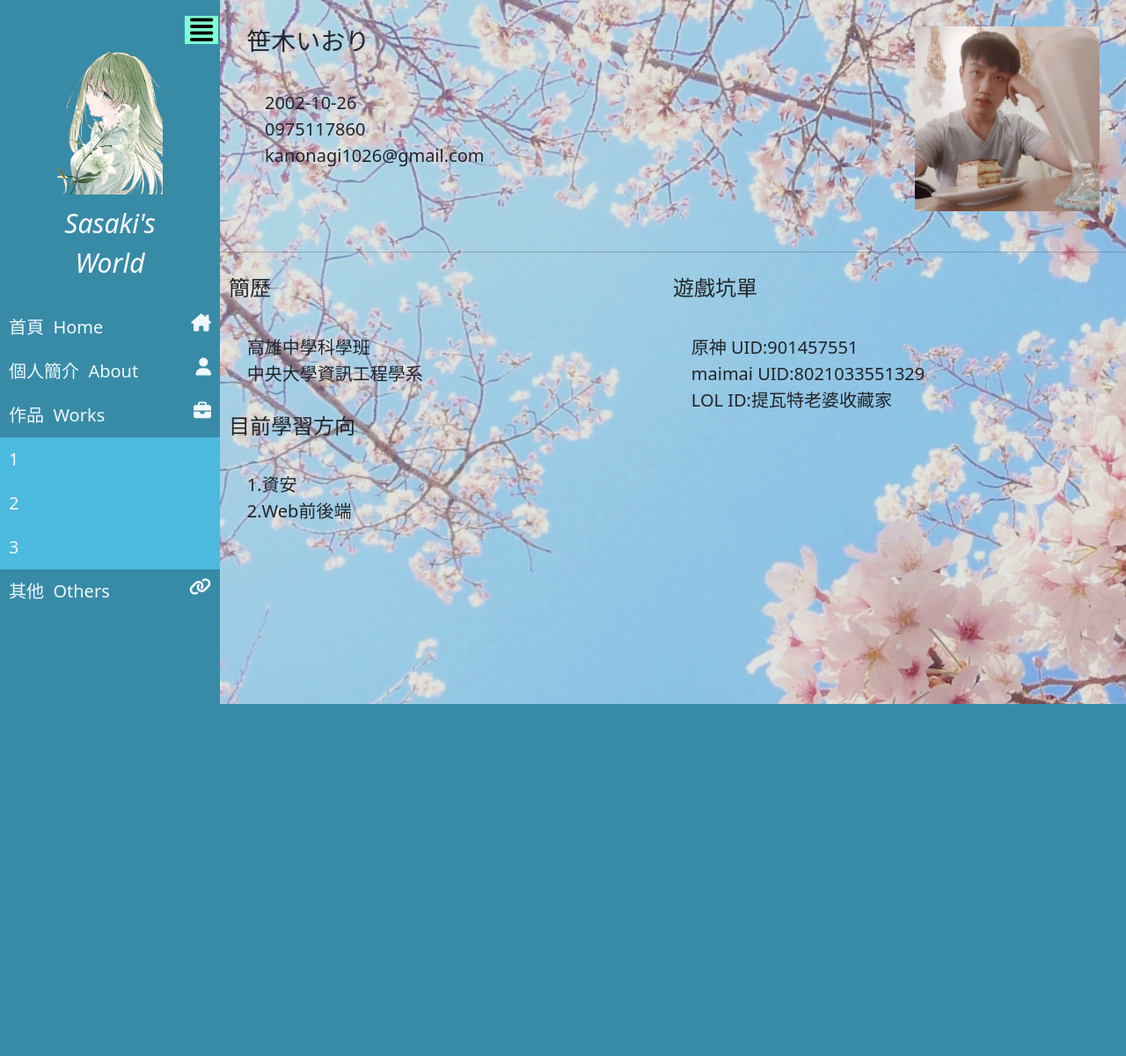
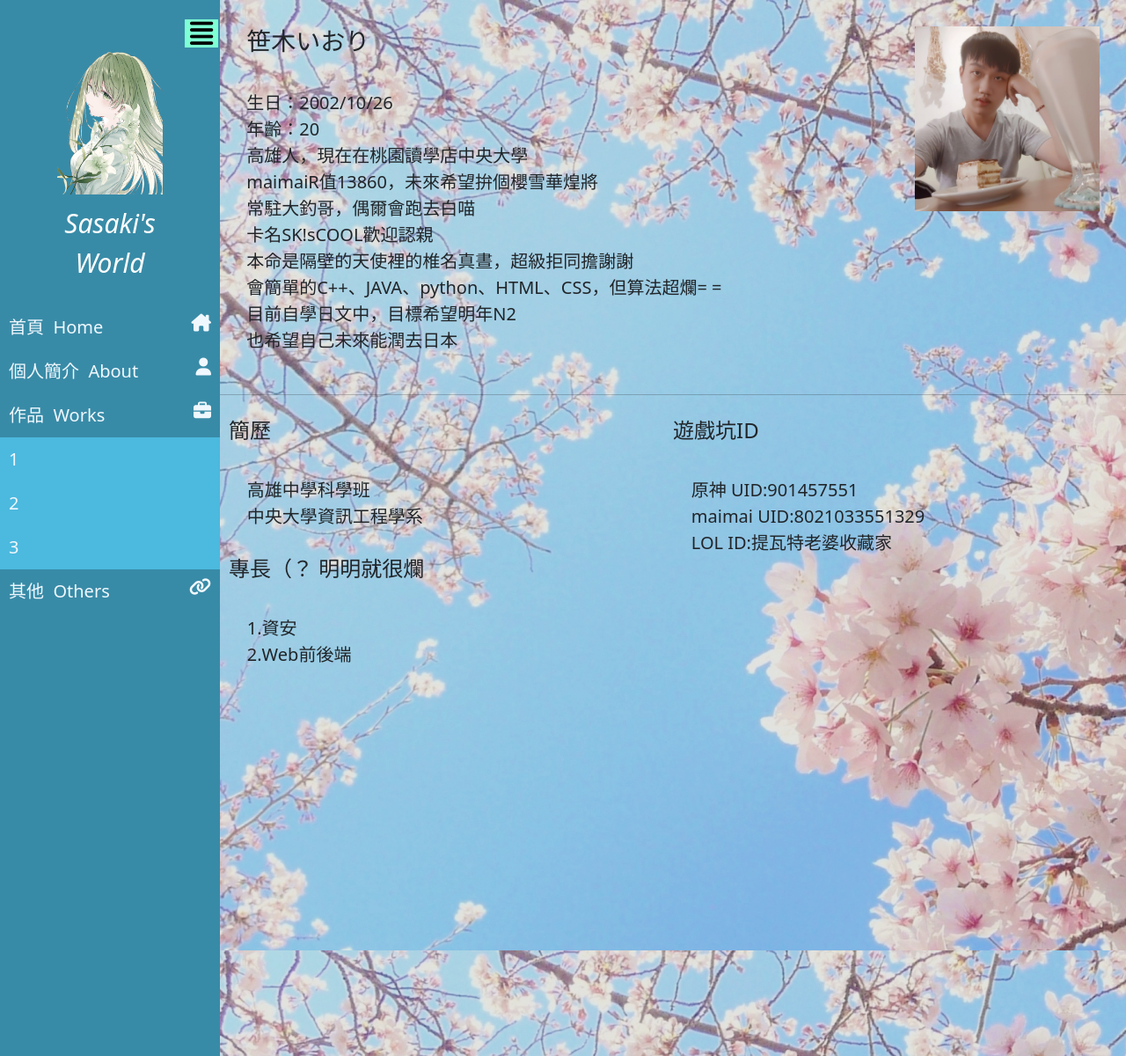
Before and after one commit to Sasaki1026/My-Website, a Flask app: page /about in a window 1280 px wide. Shown: the whole page at 88% size. Before the commit the page ends 800 px from the top, so only its background shows below. Run offline with Flask 2, Linux system fonts and the light colour scheme.

Commit message:
version1.0 完成版

```diff
--- a/static/css/style.css
+++ b/static/css/style.css
@@ -5,7 +5,7 @@
 
 #sidebar{
     width: 250px;
-    height: 100vh;
+    height: 150vh;
     background-color: #388ba7;
     color: white;
     transition: 1s;
@@ -21,7 +21,7 @@
     background-color:rgba(0,0,0, 0.1);
     background-blend-mode: multiply;
     width: 100%;
-    height: 100vh;
+    height: 150vh;
     text-align: center;
 }
 
--- a/templates/about.html
+++ b/templates/about.html
@@ -9,9 +9,16 @@ Sasaki's Profile
     <div class="data">
         <div class="text">
             <h3>笹木いおり</h3><br>
-            &nbsp;&nbsp;&nbsp;&nbsp;2002-10-26<br>
-            &nbsp;&nbsp;&nbsp;&nbsp;0975117860<br>
-            &nbsp;&nbsp;&nbsp;&nbsp;kanonagi1026@gmail.com<br>
+            生日：2002/10/26<br>
+            年齡：20<br>
+            高雄人，現在在桃園讀學店中央大學<br>
+            maimaiR值13860，未來希望拚個櫻雪華煌將<br>
+            常駐大釣哥，偶爾會跑去白喵<br>
+            卡名SK!sCOOL歡迎認親<br>
+            本命是隔壁的天使裡的椎名真晝，超級拒同擔謝謝<br>
+            會簡單的C++、JAVA、python、HTML、CSS，但算法超爛= =<br>
+            目前自學日文中，目標希望明年N2<br>
+            也希望自己未來能潤去日本<br>
         </div>
         <div class="icon">
             <img src="/static/images/me.jpg">
@@ -23,12 +30,12 @@ Sasaki's Profile
             <h4>簡歷</h4><br>
             &nbsp;&nbsp;&nbsp;&nbsp;高雄中學科學班<br>
             &nbsp;&nbsp;&nbsp;&nbsp;中央大學資訊工程學系<br><br>
-            <h4>目前學習方向</h4><br>
+            <h4>專長（？  明明就很爛</h4><br>
             &nbsp;&nbsp;&nbsp;&nbsp;1.資安<br>
             &nbsp;&nbsp;&nbsp;&nbsp;2.Web前後端<br>
         </div>
         <div class="rightsummary">
-            <h4>遊戲坑單</h4><br>
+            <h4>遊戲坑ID</h4><br>
             &nbsp;&nbsp;&nbsp;&nbsp;原神 UID:901457551<br>
             &nbsp;&nbsp;&nbsp;&nbsp;maimai UID:8021033551329<br>
             &nbsp;&nbsp;&nbsp;&nbsp;LOL ID:提瓦特老婆收藏家<br>
--- a/templates/base.html
+++ b/templates/base.html
@@ -4,6 +4,7 @@
     <meta charset="UTF-8">
     <meta http-equiv="X-UA-Compatible" content="IE=edge">
     <link rel="icon" href="/static/images/PaimonFK.ico" type="image/x-icon"/>
+    <meta property="og:image" content="https://pic.pimg.tw/tonglinv/1625637239-3059801002-g.jpg"/>
     <meta name="viewport" content="width=device-width, initial-scale=1.0">
     <title>{% block title %}{% endblock %}</title>
     <!-- css連結 -->
--- a/templates/index.html
+++ b/templates/index.html
@@ -15,4 +15,9 @@ Sasaki's Website!!
         <img src="/static/images/lemon.png">
     </div>
 </div>
+<div style="text-align:center">
+    安安，歡迎來到笹木いおり的個人網站<br>
+    歡迎戳友，基本上ACGN圈或音遊圈有放自介在個版都會過<br>
+    這網站有任何問題也拜託各位跟我說ㄌQwQ<br>
+</div>
 {% endblock message %}
```
Also changed, not shown: templates/others.html (+5 -3 lines), static/images/kokomi.jpg (deleted), static/images/tenshi.jpg (added).
